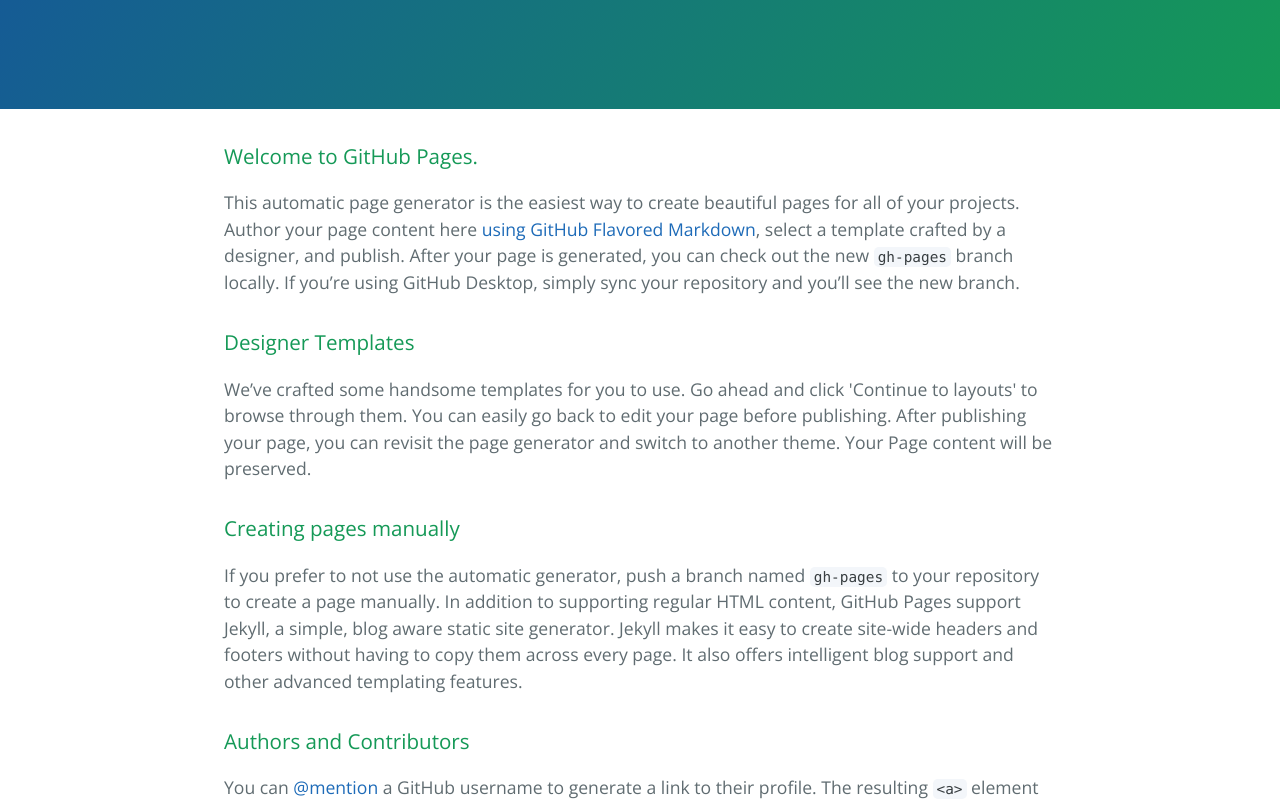
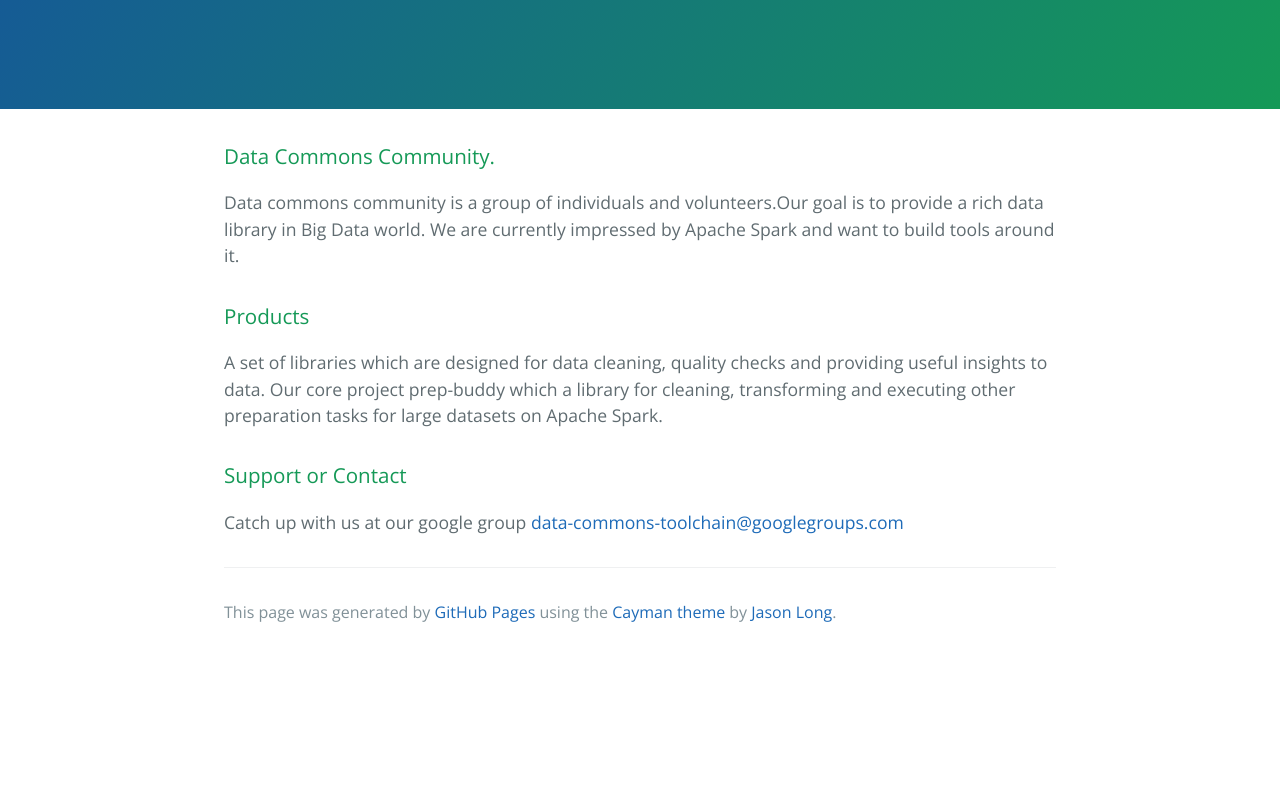
Before and after one commit to data-commons/data-commons.github.io, a plain HTML site: page index.html in a window 1280 px wide. Shown: the part 161-962 px from the top of the page. After the commit the page ends 817 px from the top, so only its background shows below. Drawn offline with nearby package versions, Linux system fonts and the light colour scheme.

Commit message:
Replace master branch with page content via GitHub

```diff
--- a/index.html
+++ b/index.html
@@ -17,29 +17,20 @@
 
     <section class="main-content">
       <h3>
-<a id="welcome-to-github-pages" class="anchor" href="#welcome-to-github-pages" aria-hidden="true"><span aria-hidden="true" class="octicon octicon-link"></span></a>Welcome to GitHub Pages.</h3>
+<a id="data-commons-community" class="anchor" href="#data-commons-community" aria-hidden="true"><span aria-hidden="true" class="octicon octicon-link"></span></a>Data Commons Community.</h3>
 
-<p>This automatic page generator is the easiest way to create beautiful pages for all of your projects. Author your page content here <a href="https://guides.github.com/features/mastering-markdown/">using GitHub Flavored Markdown</a>, select a template crafted by a designer, and publish. After your page is generated, you can check out the new <code>gh-pages</code> branch locally. If you’re using GitHub Desktop, simply sync your repository and you’ll see the new branch.</p>
+<p>Data commons community is a group of individuals and volunteers.Our goal is to provide a rich data library in Big Data world. We are currently impressed by Apache Spark and want to build tools around it.</p>
 
 <h3>
-<a id="designer-templates" class="anchor" href="#designer-templates" aria-hidden="true"><span aria-hidden="true" class="octicon octicon-link"></span></a>Designer Templates</h3>
+<a id="products" class="anchor" href="#products" aria-hidden="true"><span aria-hidden="true" class="octicon octicon-link"></span></a>Products</h3>
 
-<p>We’ve crafted some handsome templates for you to use. Go ahead and click 'Continue to layouts' to browse through them. You can easily go back to edit your page before publishing. After publishing your page, you can revisit the page generator and switch to another theme. Your Page content will be preserved.</p>
-
-<h3>
-<a id="creating-pages-manually" class="anchor" href="#creating-pages-manually" aria-hidden="true"><span aria-hidden="true" class="octicon octicon-link"></span></a>Creating pages manually</h3>
-
-<p>If you prefer to not use the automatic generator, push a branch named <code>gh-pages</code> to your repository to create a page manually. In addition to supporting regular HTML content, GitHub Pages support Jekyll, a simple, blog aware static site generator. Jekyll makes it easy to create site-wide headers and footers without having to copy them across every page. It also offers intelligent blog support and other advanced templating features.</p>
-
-<h3>
-<a id="authors-and-contributors" class="anchor" href="#authors-and-contributors" aria-hidden="true"><span aria-hidden="true" class="octicon octicon-link"></span></a>Authors and Contributors</h3>
-
-<p>You can <a href="https://help.github.com/articles/basic-writing-and-formatting-syntax/#mentioning-users-and-teams" class="user-mention">@mention</a> a GitHub username to generate a link to their profile. The resulting <code>&lt;a&gt;</code> element will link to the contributor’s GitHub Profile. For example: In 2007, Chris Wanstrath (<a href="https://github.com/defunkt" class="user-mention">@defunkt</a>), PJ Hyett (<a href="https://github.com/pjhyett" class="user-mention">@pjhyett</a>), and Tom Preston-Werner (<a href="https://github.com/mojombo" class="user-mention">@mojombo</a>) founded GitHub.</p>
+<p>A set of libraries which are designed for data cleaning, quality checks and providing useful insights to data.
+Our core project prep-buddy which a library for cleaning, transforming and executing other preparation tasks for large datasets on Apache Spark.</p>
 
 <h3>
 <a id="support-or-contact" class="anchor" href="#support-or-contact" aria-hidden="true"><span aria-hidden="true" class="octicon octicon-link"></span></a>Support or Contact</h3>
 
-<p>Having trouble with Pages? Check out our <a href="https://help.github.com/pages">documentation</a> or <a href="https://github.com/contact">contact support</a> and we’ll help you sort it out.</p>
+<p>Catch up with us at our google group <a href="mailto:data-commons-toolchain@googlegroups.com">data-commons-toolchain@googlegroups.com</a></p>
 
       <footer class="site-footer">
 
```
Also changed, not shown: params.json (+1 -1 lines).
